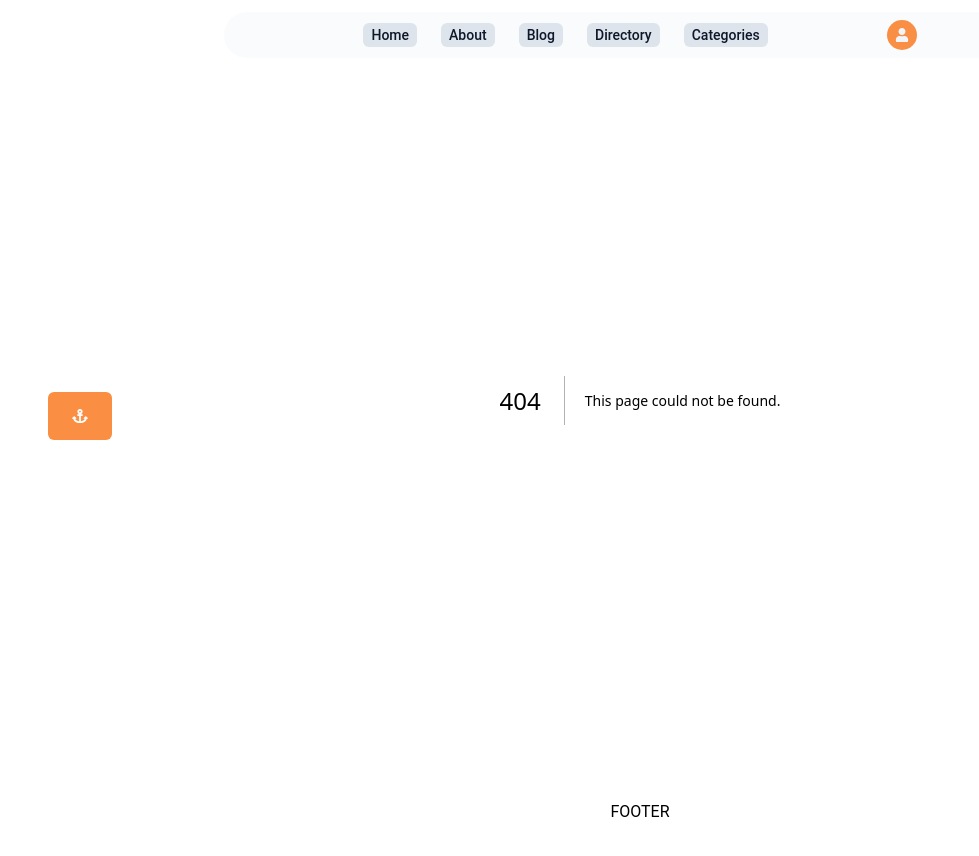
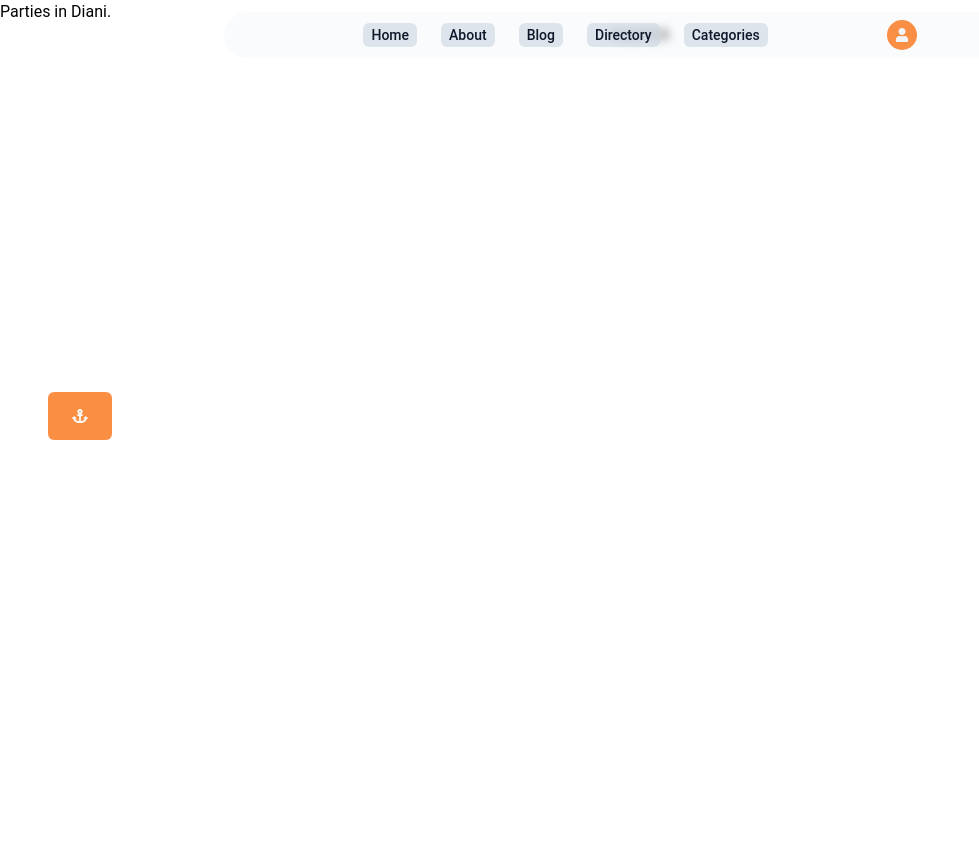
Before and after one commit to MatthewsRicky/travelapp, a Next.js app: page /blog/partiesindiani in a window 1280 px wide. Before the commit this address had no page. Shown: the top 856 px of the page, without its empty margins (0-979 px from the left). After the commit the page ends 800 px from the top, so only its background shows below. Built offline with nearby package versions, Linux system fonts and the light colour scheme.

Commit message:
Create page.tsx

```diff
--- /dev/null
+++ b/app/blog/partiesindiani/page.tsx
@@ -0,0 +1,7 @@
+import React from "react";
+
+const page = () => {
+	return <div>Parties in Diani.</div>;
+};
+
+export default page;
```
